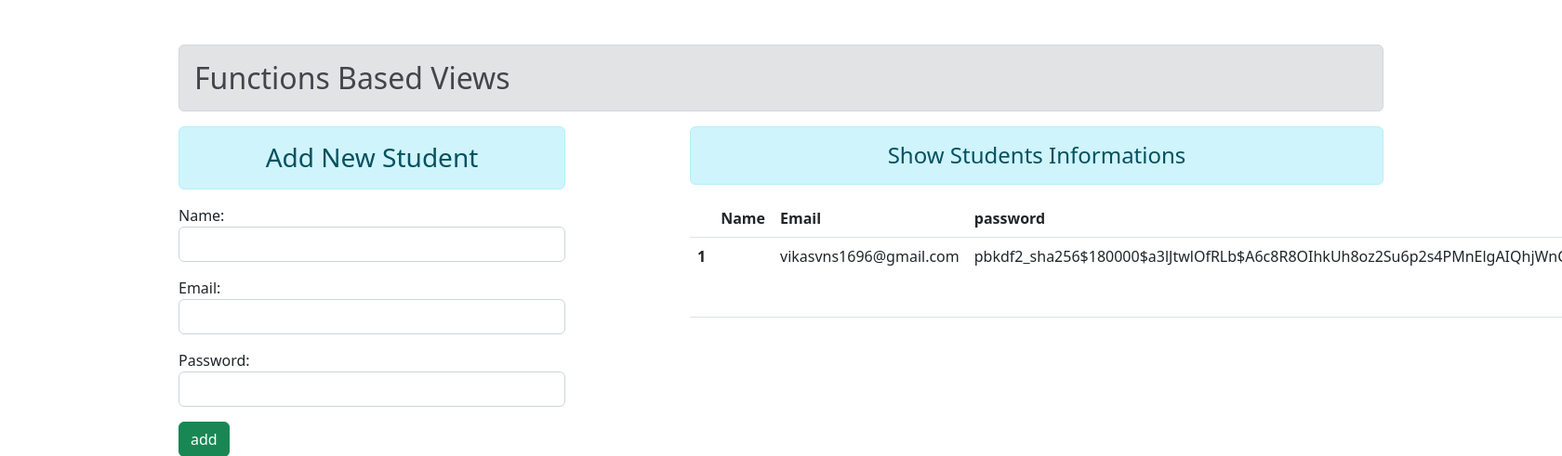
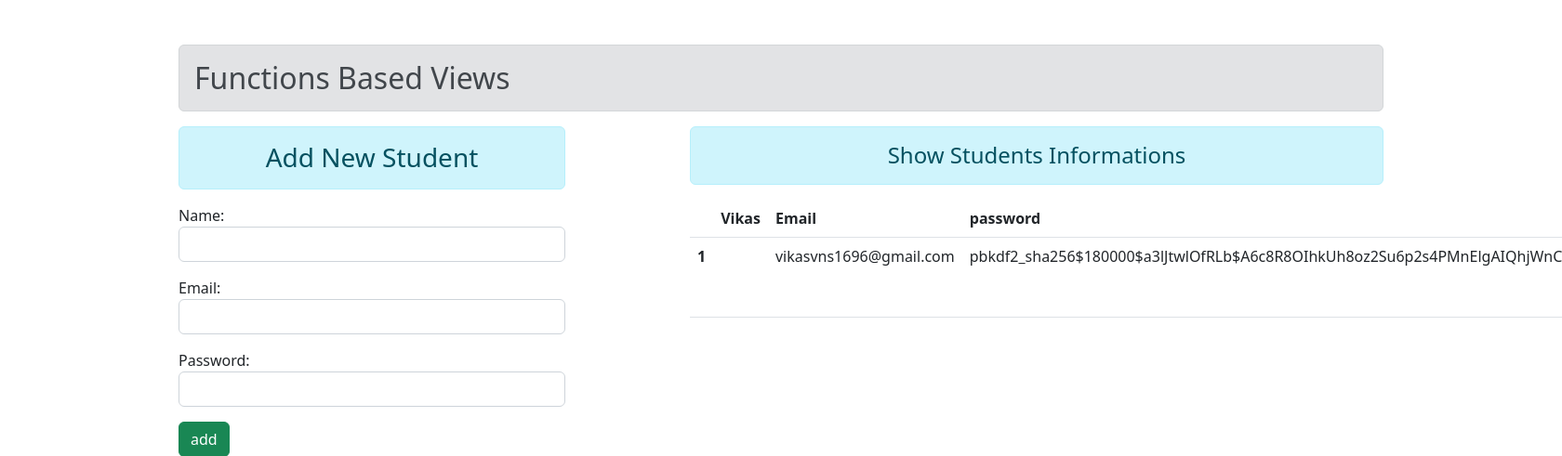
Before and after one commit to vikas-16/crudproject, a Django app: template enroll/templates/enroll/addandshow.html in a window 1680 px wide; the page is wider, and only the part inside the window is pictured. Shown: the top 491 px of that part at 93% size. Run offline with Django 3.2, Linux system fonts and the light colour scheme; the template is opened without the code that fills it: values that come from a table or form of the project are taken from there, others are empty; data comes from the database, SQL or seed files in the repository; some libraries are stand-ins or nearby versions.

Commit message:
add vikas in edit

```diff
--- a/enroll/templates/enroll/addandshow.html
+++ b/enroll/templates/enroll/addandshow.html
@@ -19,7 +19,7 @@
                     <thead>
                     <tr>
                         <th scope="col"></th>
-                        <th scope="col">Name</th>
+                        <th scope="col">Vikas</th>
                         <th scope="col">Email</th>
                         <th scope="col">password</th>
                         <th scope="col">Action</th>
```
